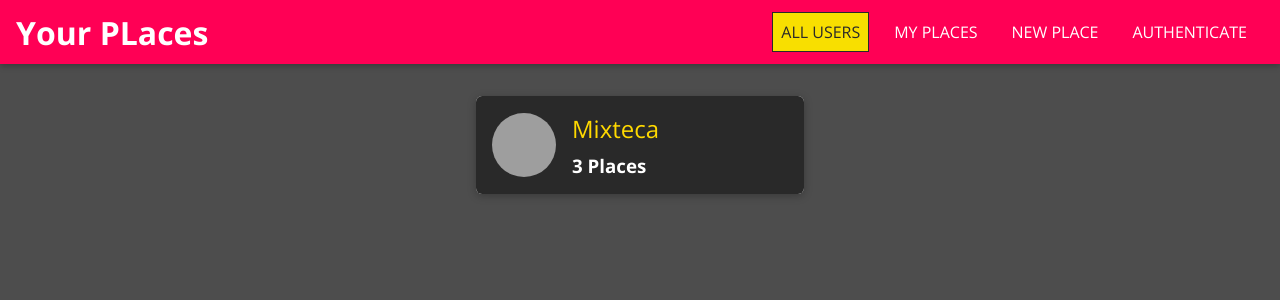
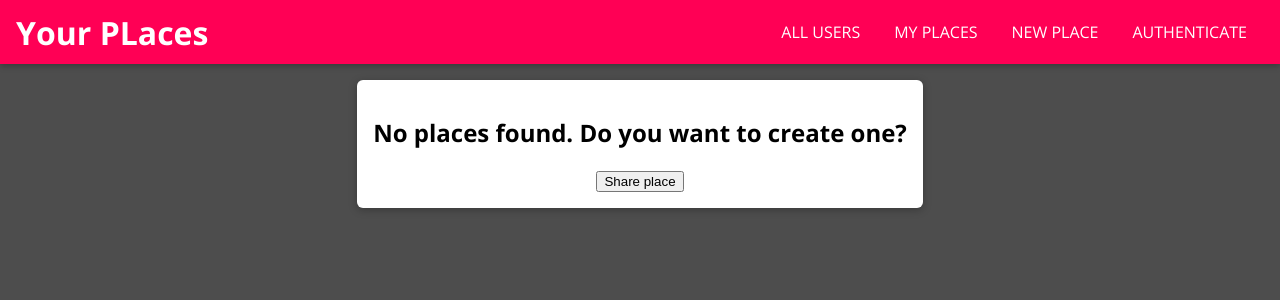
Before and after one commit to JuanK81/mern-frontend, a React (Create React App) app: page /1/places in a window 1280 px wide. Before the commit this address led to /. Shown: the top 300 px of the page. Built offline with nearby package versions, Linux system fonts and the light colour scheme; grey boxes are pictures that could not be loaded.

Commit message:
add user places

```diff
--- a/src/App.js
+++ b/src/App.js
@@ -4,6 +4,7 @@ import { BrowserRouter as Router, Route, Redirect, Switch } from 'react-router-d
 import Users from './user/pages/Users';
 import NewPlace from './places/Pages/NewPlace';
 import MainNavigation from './shared/components/Navigation/MainNavigation';
+import UserPlaces from './places/Pages/UserPlaces';
 
 const App = () => {
   return (
@@ -14,7 +15,10 @@ const App = () => {
           <Route path="/" exact={true}>
             <Users />
           </Route>
-          <Route path="/places/new">
+          <Route path="/:userId/places" exact={true}>
+            <UserPlaces />
+          </Route>
+          <Route path="/places/new" exact={true}>
             <NewPlace />
           </Route>
           <Redirect to="/" />
--- /dev/null
+++ b/src/places/Pages/UserPlaces.js
@@ -0,0 +1,43 @@
+import React from "react";
+import { useParams } from 'react-router-dom';
+import PlacesList from "../components/PlaceList";
+
+import PlaceList from "../components/PlaceList";
+
+const DUMMY_PLACES = [
+  {
+    id: "p1",
+    imageURL:
+      "https://images.pexels.com/photos/42093/pexels-photo-42093.jpeg?auto=compress&cs=tinysrgb&dpr=2&h=750&w=1260",
+    title: "Cathedral of Mallorca",
+    description: "A very nice building I found.",
+    address: "Plaça de la Seu, s/n, 07001 Palma, Illes Balears",
+    creator: "u1",
+    location: {
+      lat: 39.56739530702399,
+      lng: 2.6482925241340376,
+    },
+  },
+  {
+    id: "p2",
+    imageURL:
+      "https://images.pexels.com/photos/42093/pexels-photo-42093.jpeg?auto=compress&cs=tinysrgb&dpr=2&h=750&w=1260",
+    title: "Cathedral of Mallorca",
+    description: "A very nice building I found.",
+    address: "Plaça de la Seu, s/n, 07001 Palma, Illes Balears",
+    creator: "u2",
+    location: {
+      lat: 39.56739530702399,
+      lng: 2.6482925241340376,
+    },
+  },
+];
+
+const UserPlaces = (props) => {
+    const userId = useParams().userId;
+    const loadesPlaces = DUMMY_PLACES.filter(place => place.creator === userId)
+
+  return <PlaceList items={loadesPlaces} />;
+};
+
+export default UserPlaces;
--- /dev/null
+++ b/src/places/components/PlaceItem.css
@@ -0,0 +1,55 @@
+.place-item {
+  margin: 1rem 0;
+}
+
+.place-item__content {
+  padding: 0;
+}
+
+.place-item__info {
+  padding: 1rem;
+  text-align: center;
+}
+
+.place-item__image {
+  width: 100%;
+  height: 12.5rem;
+  margin-right: 1.5rem;
+}
+
+.place-item__image img {
+  width: 100%;
+  height: 100%;
+  object-fit: cover;
+}
+
+.place-item__info h2,
+.place-item__info h3,
+.place-item__info p {
+  margin: 0 0 0.5rem 0;
+}
+
+.place-item__actions {
+  padding: 1rem;
+  text-align: center;
+  border-top: 1px solid #ccc;
+}
+
+.place-item__modal-content {
+  padding: 0;
+}
+
+.place-item__modal-actions {
+  text-align: right;
+}
+
+.place-item__actions button,
+.place-item__actions a {
+  margin: 0.5rem;
+}
+
+@media (min-width: 768px) {
+  .place-item__image {
+    height: 20rem;
+  }
+}
--- /dev/null
+++ b/src/places/components/PlaceItem.js
@@ -0,0 +1,28 @@
+import React from "react";
+
+import Card from "../../shared/components/UIElements/Card";
+import "./PlaceItem.css";
+
+const PlaceItem = (props) => {
+  return (
+    <li className="place-item">
+      <Card className='place-item__content'>
+        <div className="place-item__image">
+          <img src={props.image} alt={props.title} />
+        </div>
+        <div className="place-item__info">
+          <h2>{props.title}</h2>
+          <h3>{props.address}</h3>
+          <p>{props.description}</p>
+        </div>
+        <div className="place-item__actions">
+          <button>VIEW ON MAP</button>
+          <button>EDIT</button>
+          <button>DELETE</button>
+        </div>
+      </Card>
+    </li>
+  );
+};
+
+export default PlaceItem;
--- /dev/null
+++ b/src/places/components/PlaceList.css
@@ -0,0 +1,7 @@
+.place-list {
+  list-style: none;
+  margin: 1rem auto;
+  padding: 0;
+  width: 90%;
+  max-width: 40rem;
+}
--- /dev/null
+++ b/src/places/components/PlaceList.js
@@ -0,0 +1,37 @@
+import React from "react";
+
+import Card from "../../shared/components/UIElements/Card";
+import PlaceItem from "./PlaceItem";
+import "./PlaceList.css";
+
+const PlacesList = (props) => {
+  if (props.items.length === 0) {
+    return (
+      <div className="place-list center">
+        <Card>
+          <h2>No places found. Do you want to create one?</h2>
+          <button>Share place</button>
+        </Card>
+      </div>
+    );
+  }
+
+  return (
+    <ul className="place-list">
+      {props.items.map((place) => (
+        <PlaceItem
+          key={place.id}
+          id={place.id}
+          image={place.imageURL}
+          title={place.title}
+          description={place.description}
+          address={place.address}
+          creatorId={place.creator}
+          coordinates={place.location}
+        />
+      ))}
+    </ul>
+  );
+};
+
+export default PlacesList;
```
